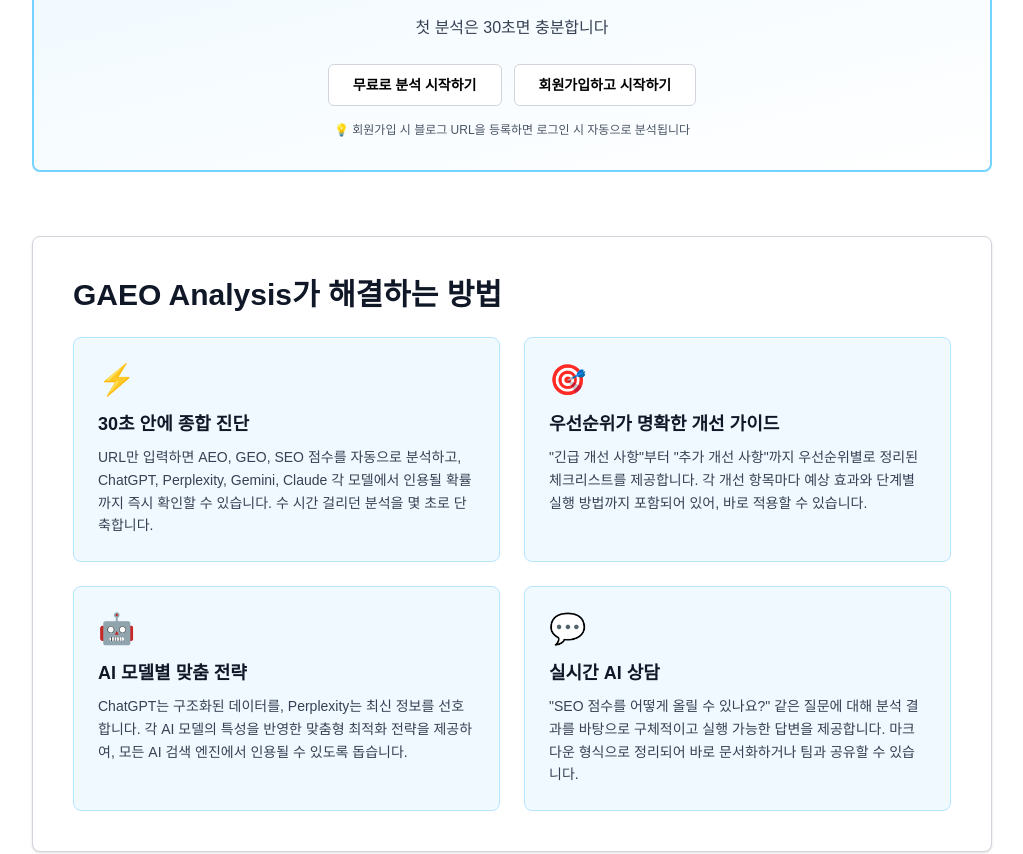
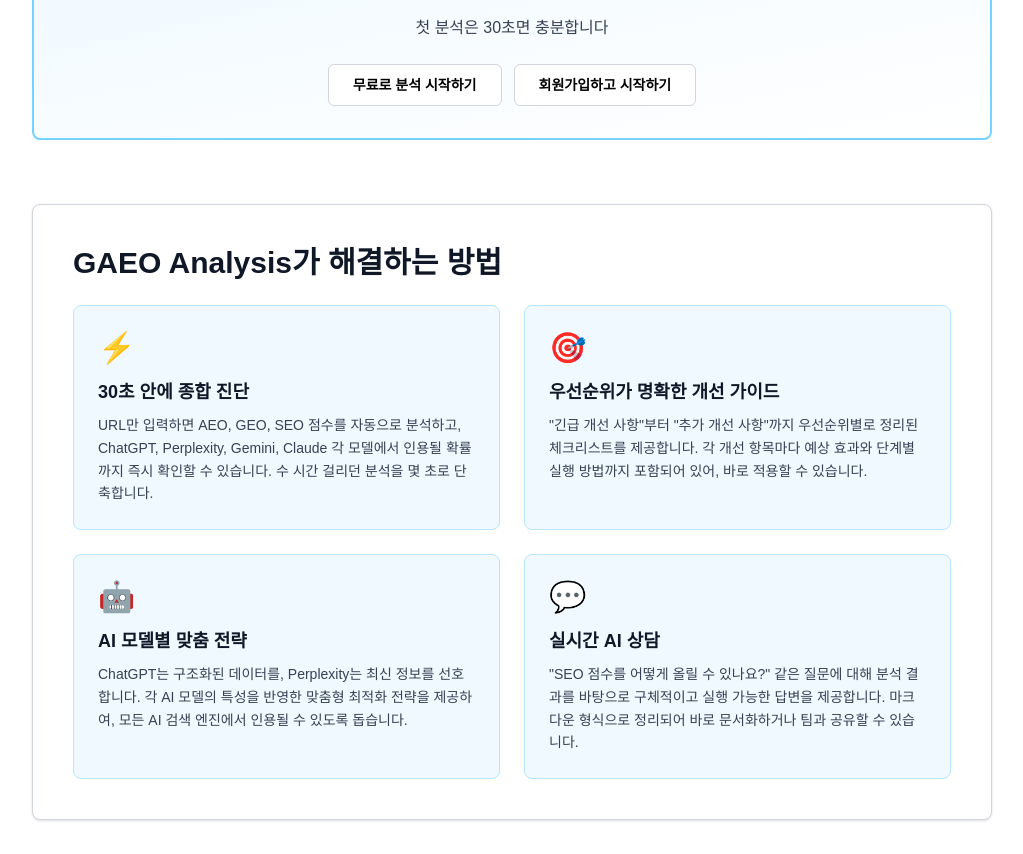
Before and after one commit to saewookkangboy/gaeoanalysis, a Next.js app: page /about in a window 1280 px wide. Shown: the part 872-1726 px from the top of the page, without its empty margins (128-1151 px from the left). Built offline with nearby package versions, Linux system fonts and the light colour scheme; no server answers; a web font is replaced by a local one.

Commit message:
refactor: About 페이지에서 블로그 URL 자동 분석 안내 문구 제거
- 두 곳의 "회원가입 시 블로그 URL을 등록하면 로그인 시 자동으로 분석됩니다" 문구 제거

```diff
--- a/app/about/page.tsx
+++ b/app/about/page.tsx
@@ -122,9 +122,6 @@ export default function AboutPage() {
                 회원가입하고 시작하기
               </Link>
             </div>
-            <p className="mt-4 text-xs text-gray-600">
-              💡 회원가입 시 블로그 URL을 등록하면 로그인 시 자동으로 분석됩니다
-            </p>
           </div>
         </section>
 
@@ -418,9 +415,6 @@ export default function AboutPage() {
                 회원가입하고 시작하기
               </Link>
             </div>
-            <p className="mt-6 text-sm text-gray-600">
-              💡 회원가입 시 블로그 URL을 등록하면 로그인 시 자동으로 분석됩니다
-            </p>
           </div>
         </section>
 
```
